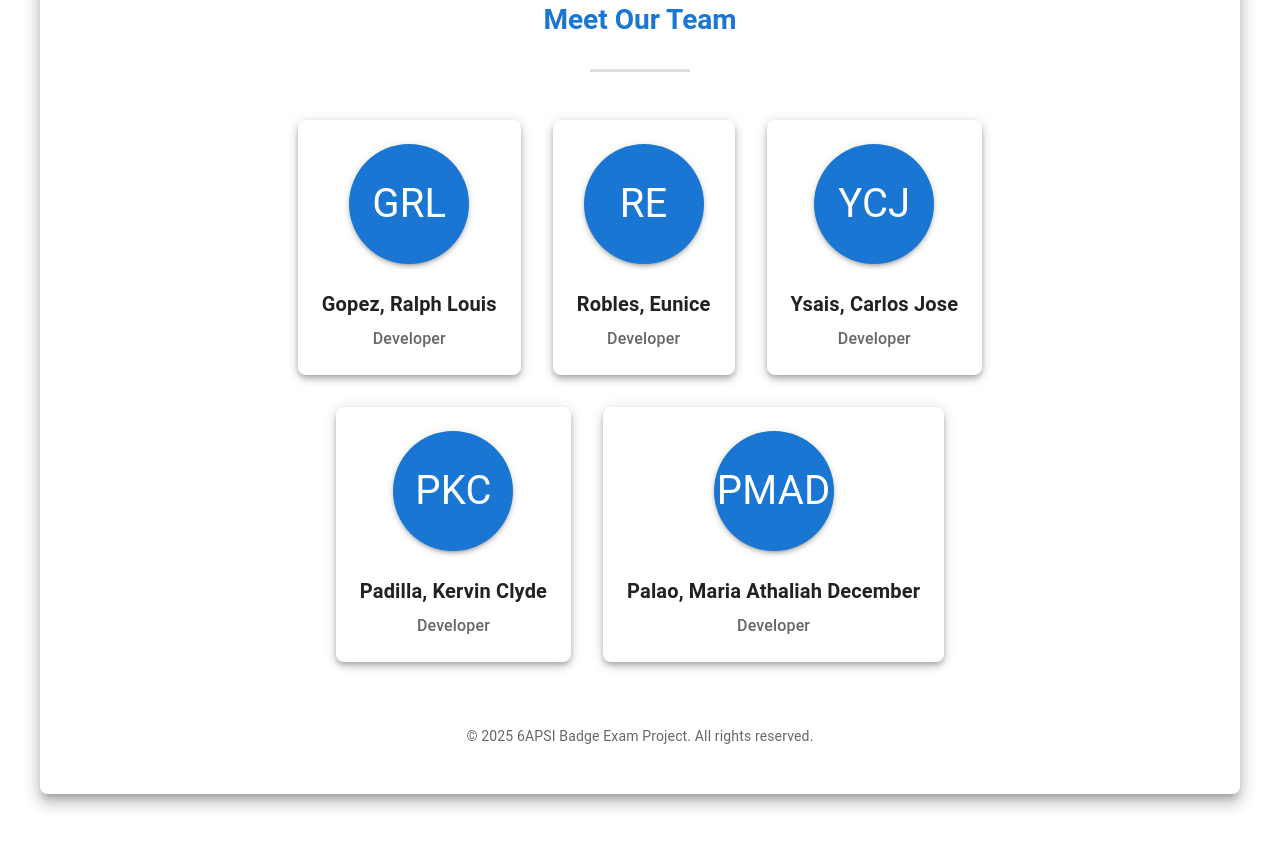
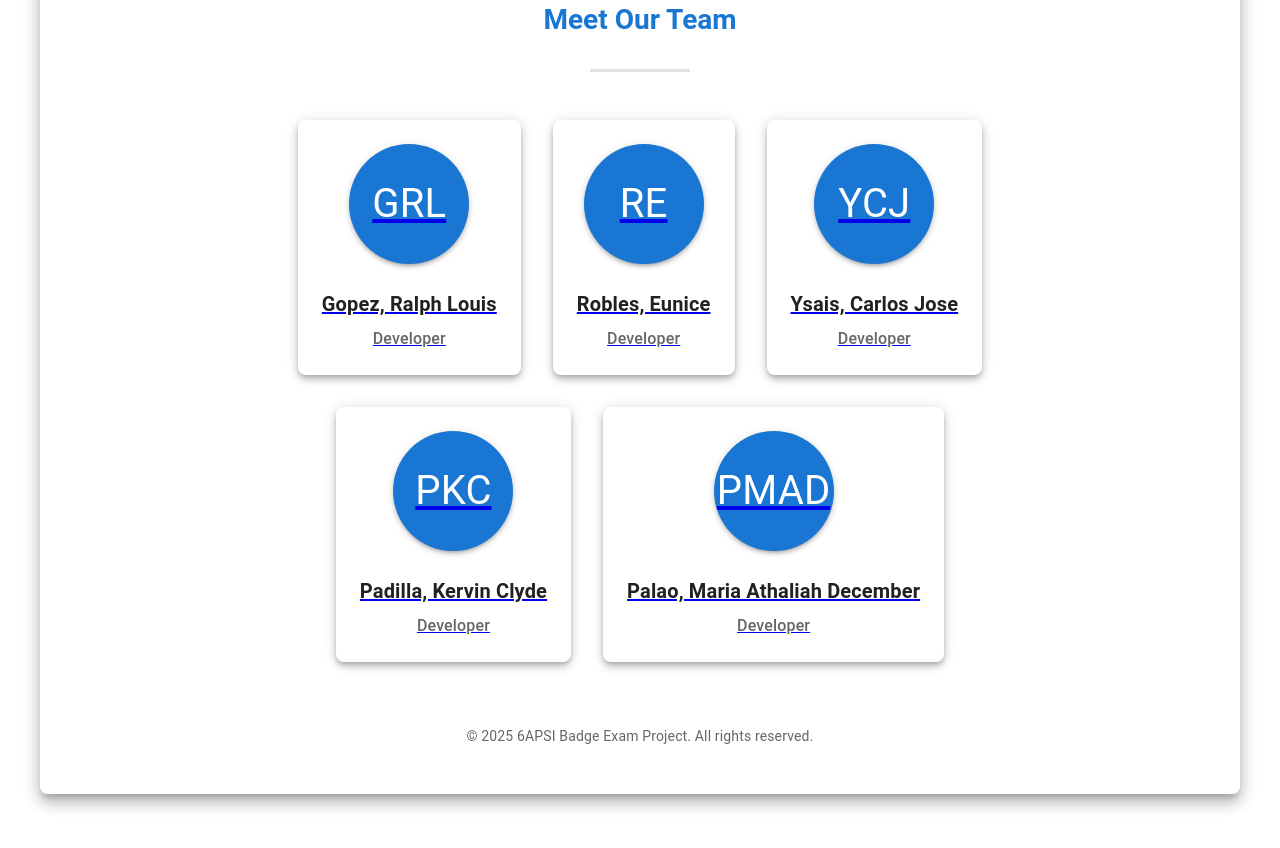
Before and after one commit to userkace/6apsi-badge-exam, a React (Create React App) app: page /about in a window 1280 px wide. Shown: the part 1100-1948 px from the top of the page. Built offline with nearby package versions, Linux system fonts and the light colour scheme.

Commit message:
Link TeamCard to GitHub account

```diff
--- a/src/pages/About.js
+++ b/src/pages/About.js
@@ -56,11 +56,23 @@ const TeamCard = styled(Card)(({ theme }) => ({
 }))
 
 const teamMembers = [
-    { name: 'Gopez, Ralph Louis', role: 'Developer' },
-    { name: 'Robles, Eunice', role: 'Developer' },
-    { name: 'Ysais, Carlos Jose', role: 'Developer' },
-    { name: 'Padilla, Kervin Clyde', role: 'Developer' },
-    { name: 'Palao, Maria Athaliah December', role: 'Developer' },
+    { name: 'Gopez, Ralph Louis', role: 'Developer', gitHubAccount: 'sevora' },
+    {
+        name: 'Robles, Eunice',
+        role: 'Developer',
+        gitHubAccount: 'EuniceRobles',
+    },
+    { name: 'Ysais, Carlos Jose', role: 'Developer', gitHubAccount: 'cbysais' },
+    {
+        name: 'Padilla, Kervin Clyde',
+        role: 'Developer',
+        gitHubAccount: 'userkace',
+    },
+    {
+        name: 'Palao, Maria Athaliah December',
+        role: 'Developer',
+        gitHubAccount: 'jupiterhal',
+    },
 ]
 
 const About = () => {
@@ -258,6 +270,11 @@ const About = () => {
                         >
                             {teamMembers.map((member, index) => (
                                 <Grid item xs={12} sm={6} md={4} key={index}>
+                                    <a
+                                        href={`https://github.com/${member.gitHubAccount}`}
+                                        target="_blank"
+                                        rel="noopener noreferrer"
+                                    >
                                         <TeamCard>
                                             <Avatar
                                                 sx={{
@@ -265,7 +282,8 @@ const About = () => {
                                                     height: 120,
                                                     mb: 3,
                                                     bgcolor:
-                                                    theme.palette.primary.main,
+                                                        theme.palette.primary
+                                                            .main,
                                                     fontSize: '2.5rem',
                                                     boxShadow: theme.shadows[3],
                                                 }}
@@ -291,6 +309,7 @@ const About = () => {
                                                 {member.role}
                                             </Typography>
                                         </TeamCard>
+                                    </a>
                                 </Grid>
                             ))}
                         </Grid>
```
Lines whose indentation alone changed are shown as unchanged.
